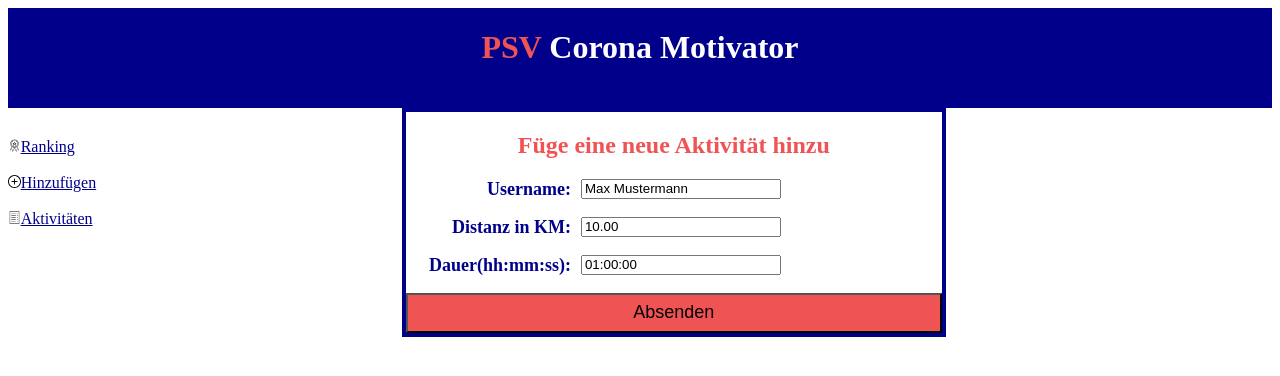
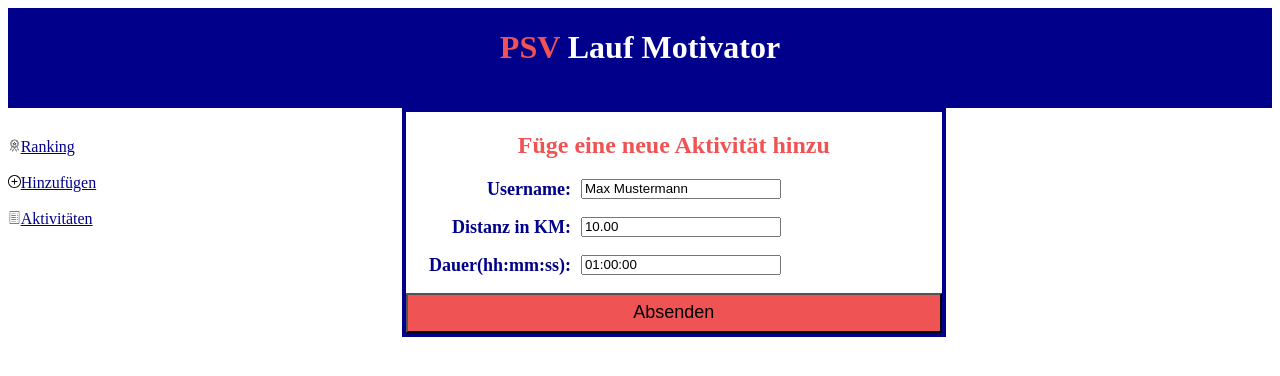
Before and after one commit to CreaTorAleXander/corona-motivator, a website: page public/views/addWorkout.html in a window 1280 px wide. Drawn offline with Linux system fonts and the light colour scheme.

Commit message:
Change Name Lauf Motivator

```diff
--- a/public/styles/allworkouts.css
+++ b/public/styles/allworkouts.css
@@ -1,6 +1,7 @@
 * {
     box-sizing: border-box;
   }
+
 .container{
     display: grid;
     grid-template-rows:100px 1fr;
--- a/public/views/addWorkout.html
+++ b/public/views/addWorkout.html
@@ -11,7 +11,7 @@
   <body>
     <div class="container">
       <div class="heading">
-        <h1><span class="red_psv">PSV</span> Corona Motivator</h1>
+        <h1><span class="red_psv">PSV</span> Lauf Motivator</h1>
       </div>
 
      <div class="navigation">
```
Also changed, not shown: public/index.html (+1 -1 lines), public/views/allWorkouts.html (+1 -1 lines).
